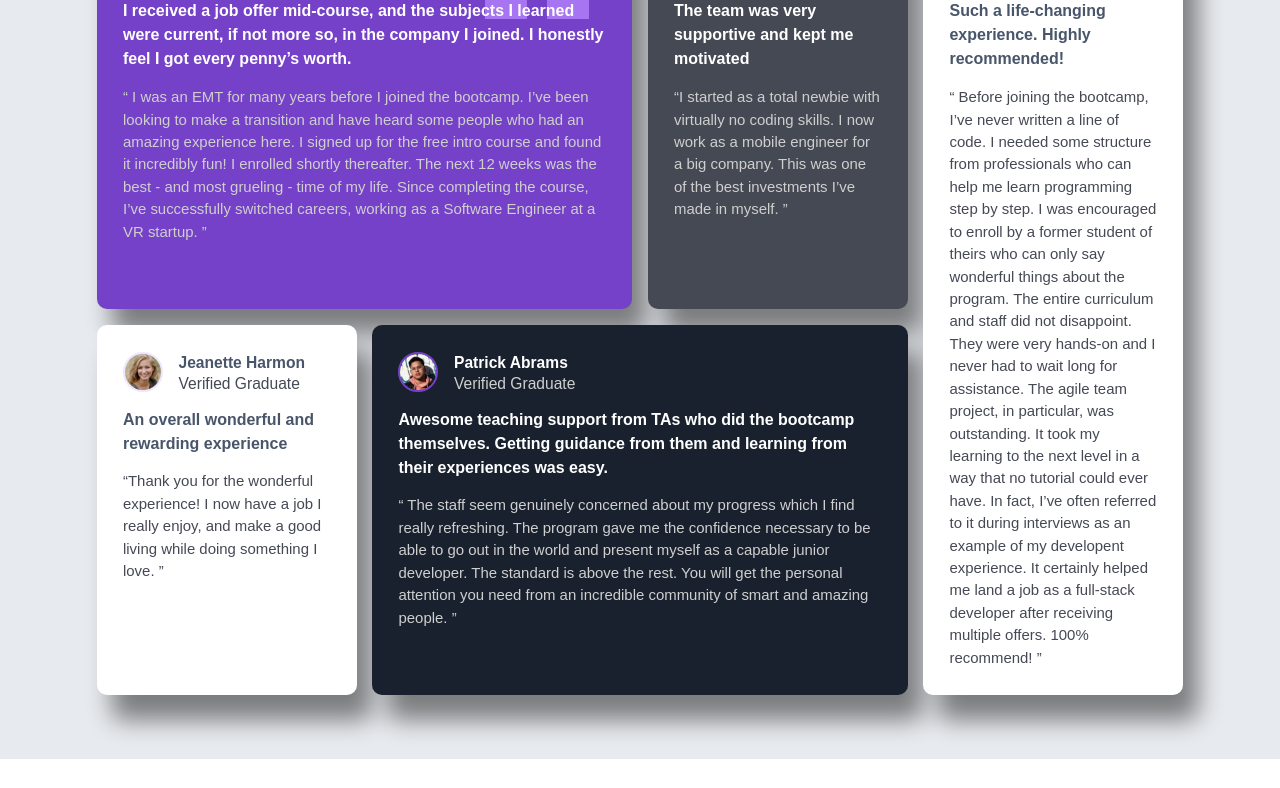
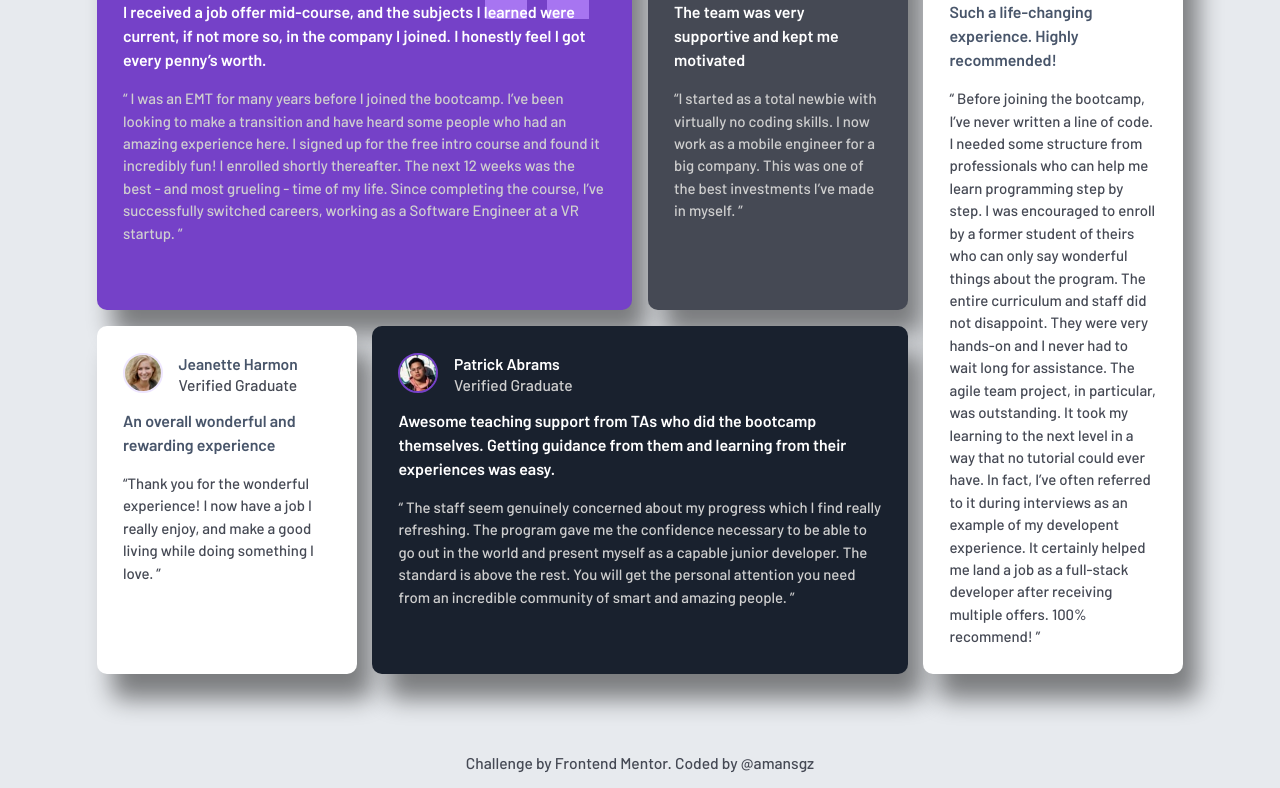
Before and after one commit to amansgz/building-responsive-layouts, a plain HTML site: page testimonials-grid-section/index.html in a window 1280 px wide. Shown: the part 147-935 px from the top of the page. Before the commit the page ends 906 px from the top, so only its background shows below. Drawn offline with Linux system fonts and the light colour scheme.

Commit message:
feat: testimonials grid section - add footer
- add semantic html structure footer with attribution
- add styles and hover states

```diff
--- a/testimonials-grid-section/css/layout.css
+++ b/testimonials-grid-section/css/layout.css
@@ -22,6 +22,13 @@
   grid-template-columns: repeat(var(--grid-cols), 1fr);
   grid-template-rows: var(--grid-rows);
   gap: var(--grid-gap);
+}
+
+.footer {
+  padding: var(--spacing-sm);
+
+  text-align: center;
+  background-color: var(--clr-grey-100);
 }
 
 /*--------------------------------------------*\
--- a/testimonials-grid-section/css/styles.css
+++ b/testimonials-grid-section/css/styles.css
@@ -6,6 +6,7 @@
 * UTILITIES
 * TESTIMONIALS-TYPOGRAPHY
 * TESTIMONIAL
+* ATTRIBUTION
 *
 **/
 
@@ -44,7 +45,7 @@
 
   /* Fonts */
 
-  --ff-body: "Barlow Semi Condensed", sans-serif;
+  --ff-body: "Barlow", sans-serif;
 
   --fs-base: 13px;
   --fs-sm: clamp(0.92rem, 1.3vw, 1.2rem);
@@ -89,11 +90,6 @@
   clip: rect(0, 0, 0, 0);
   white-space: nowrap;
   border: 0;
-}
-
-.row {
-  display: flex;
-  align-items: center;
 }
 
 /*--------------------------*\
@@ -187,3 +183,30 @@
   object-fit: cover;
   border: 2px solid var(--avatar-border-color, transparent);
 }
+
+/*--------------------------*\
+  #ATTRIBUTION
+\*--------------------------*/
+
+.attribution {
+  font-size: var(--fs-sm);
+  font-weight: var(--fw-medium);
+  color: var(--clr-grey-400);
+}
+
+.attribution__link {
+  text-decoration: none;
+  color: var(--clr-grey-400);
+  transition: color 0.2s ease;
+}
+
+.attribution__link:hover,
+.attribution__link:focus-visible {
+  color: var(--clr-primary-500);
+}
+
+@media (prefers-reduced-motion: reduce) {
+  .attribution__link {
+    transition-duration: 0.01ms;
+  }
+}
--- a/testimonials-grid-section/index.html
+++ b/testimonials-grid-section/index.html
@@ -10,7 +10,7 @@
     <meta name="description"
         content="Solution to Testimonials Grid Section challenge on Frontend Mentor. Built with semantic HTML and CSS.">
 
-    <link rel="icon" type="image/png" sizes="32x32" href="./images/favicon-32x32.png">
+    <link rel="icon" type="image/png" sizes="32x32" href="./assets/images/favicon-32x32.png">
 
     <link rel="stylesheet" href="./css/fonts.css">
     <link rel="stylesheet" href="./css/styles.css">
@@ -174,6 +174,23 @@
         </section>
 
     </main>
+
+
+
+
+
+    <footer class="footer">
+
+        <small class="attribution">
+            Challenge by <a class="attribution__link" href="https://www.frontendmentor.io?ref=challenge" target="_blank"
+                rel="noopener noreferrer">Frontend Mentor</a>.
+
+            Coded by
+            <a class="attribution__link" href="https://github.com/amansgz" target="_blank" rel="noopener noreferrer">
+                @amansgz</a>
+        </small>
+
+    </footer>
 </body>
 
 </html>
```
